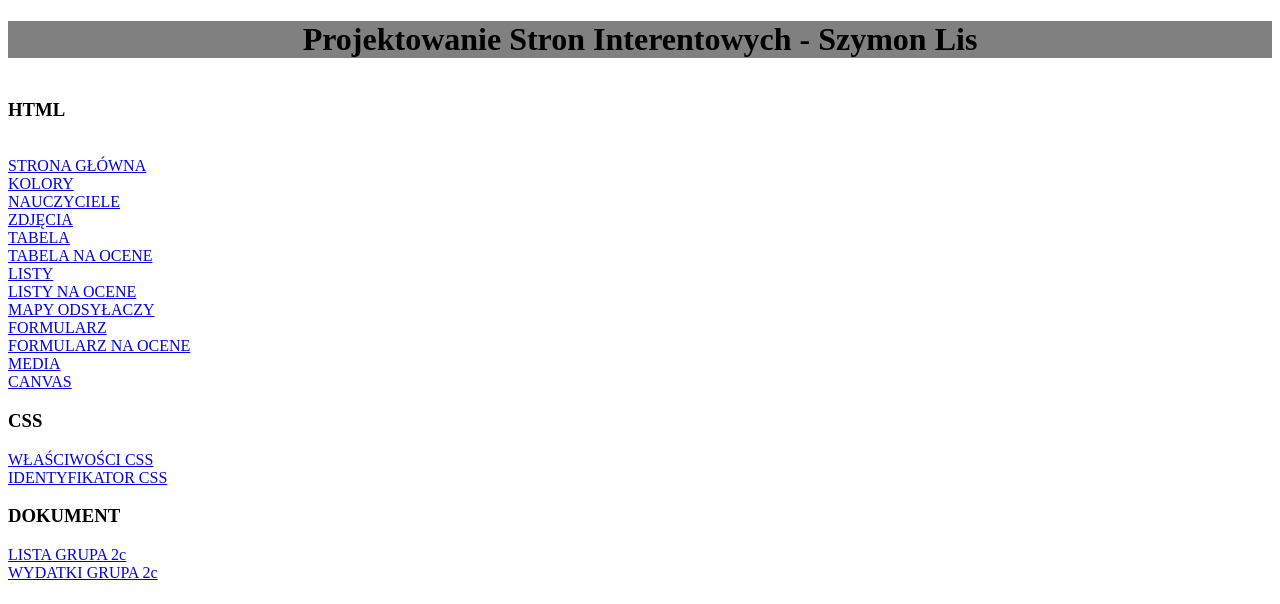
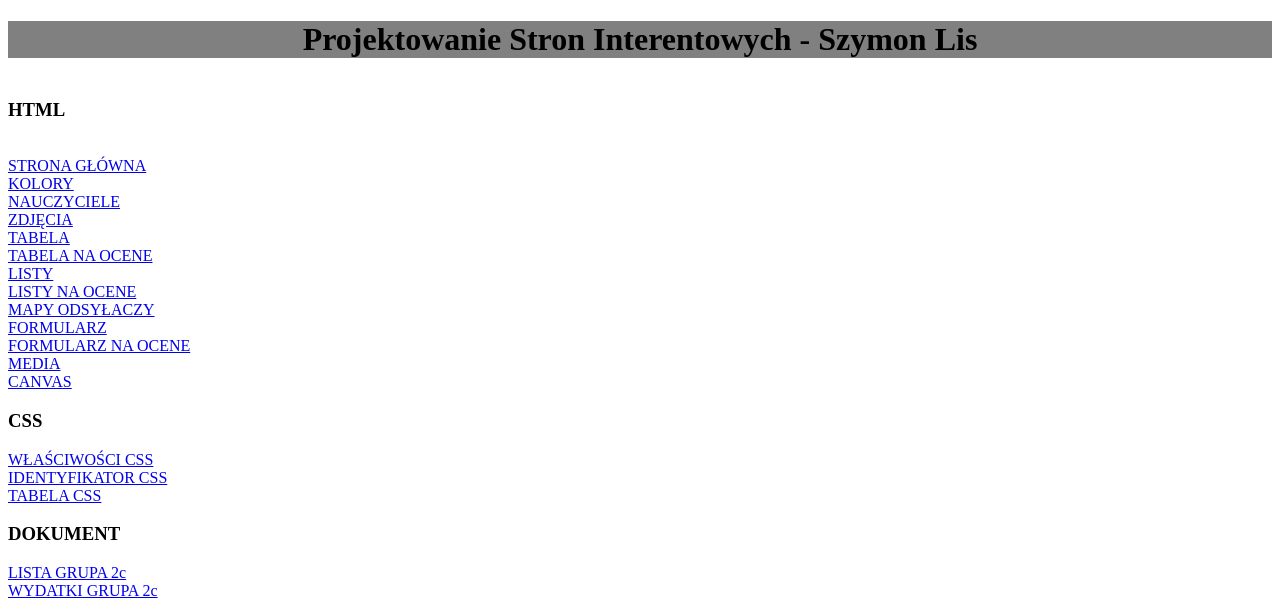
Before and after one commit to lisszy/lisszy.github.io, a plain HTML site: page index.html in a window 1280 px wide. Shown: the top 604 px of the page. Drawn offline with Linux system fonts and the light colour scheme.

Commit message:
Add files via upload

```diff
--- a/index.html
+++ b/index.html
@@ -26,8 +26,9 @@
 			<a href="canvas.html"> CANVAS </a><br />
 
 		<h3>CSS</h3>
-<a href="właściwości_css.html"> WŁAŚCIWOŚCI CSS </a><br />
+			<a href="właściwości_css.html"> WŁAŚCIWOŚCI CSS </a><br />
 			<a href="indentyfikatory.html"> IDENTYFIKATOR CSS </a><br />
+			<a href="tabela_css.html"> TABELA CSS </a><br />
 		<h3>DOKUMENT</h3>
 			<a href="doc/grupa2c.docx" target="new"> LISTA GRUPA 2c </a><br />
 			<a href="doc/wydatki_grupa2c.xlxs" target="new"> WYDATKI GRUPA 2c </a><br />
```
Also changed, not shown: canvas.html (+1 -0 lines), formularz.html (+1 -0 lines), formularz_na_ocene.html (+1 -0 lines), indentyfikatory.html (+1 -0 lines), kolory.html (+1 -0 lines), lis_lista.html (+1 -0 lines), listy.html (+1 -0 lines), mapa_odsylaczy.html (+1 -0 lines), nauczyciele.html (+1 -0 lines), tabela.html (+1 -0 lines), tabela_css.html (+1 -0 lines), tabela_lis.html (+1 -0 lines), video.html (+1 -0 lines), właściwości_css.html (+1 -0 lines), 1 more files.
